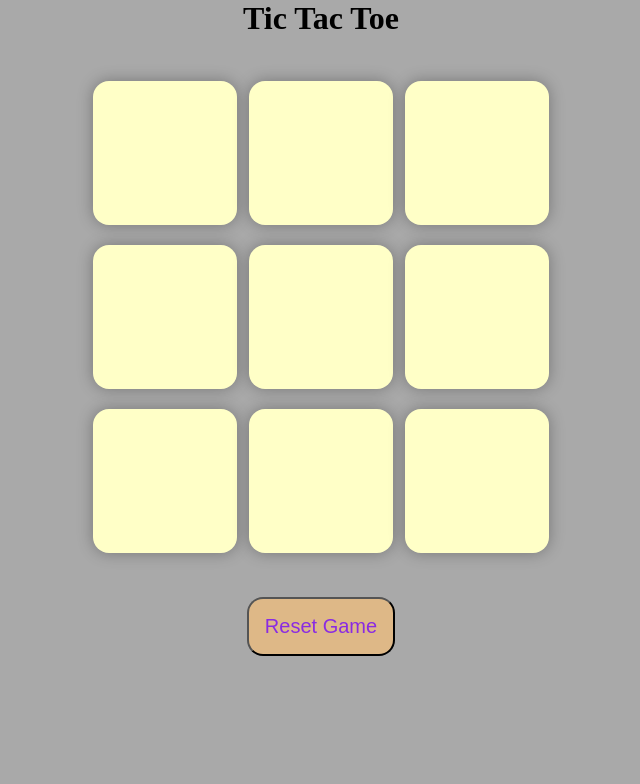
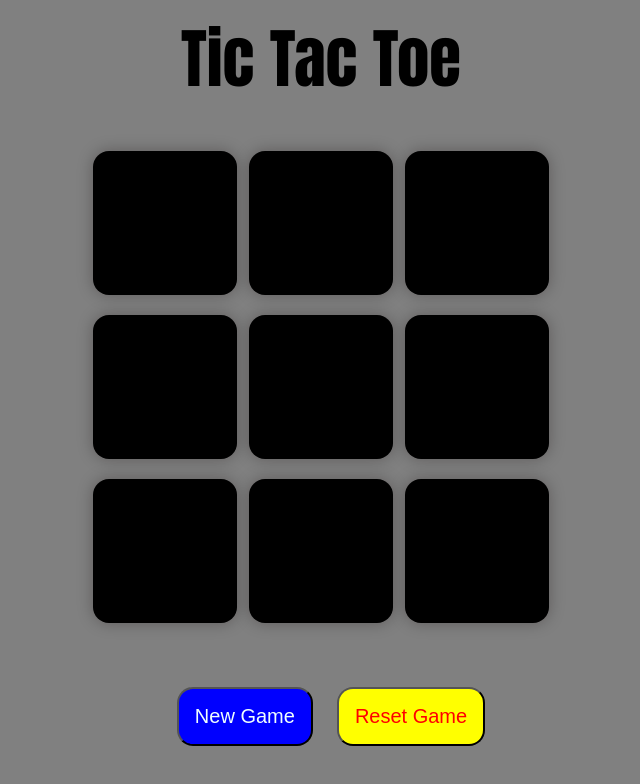
Before and after one commit to Eng99Arjun/Tic-Tac-Toe-Game, a plain HTML site: page index.html in a window 1280 px wide. Both pictures are taken after a click on the button "Reset Game". Shown: the whole page, without its empty margins (319-959 px from the left). Drawn offline with Linux system fonts and the light colour scheme.

Commit message:
done some styling.

```diff
--- a/first.js
+++ b/first.js
@@ -17,6 +17,12 @@ const winPatterns=[
     [6,7,8]
 ];
 
+const resetGame =() =>{
+    turnO=true;
+    enableBoxes();
+    msgContainer.classList.add("hide");
+};
+
 boxes.forEach((box)=>{
     box.addEventListener("click",()=>{
         console.log("Box was clicked");
@@ -33,9 +39,24 @@ boxes.forEach((box)=>{
     });
 });
 
+const disableBoxes=() =>{
+    for (let box of boxes){
+        box.disabled=true;
+    }
+}
+
+const enableBoxes=() =>{
+    for (let box of boxes){
+        box.disabled=false;
+        box.innerText="";
+
+    }
+}
+
 const showWinner=(winner)=>{
     msg.innerText=`Congratulations, Winner is ${winner}`;
     msgContainer.classList.remove("hide");
+    disableBoxes();
 }
 
 const checkWinner=()=>{
@@ -53,3 +74,6 @@ const checkWinner=()=>{
 
     }
 }
+
+newGameBtn.addEventListener("click",resetGame);
+rstbtn.addEventListener("click",resetGame);
--- a/index.html
+++ b/index.html
@@ -9,7 +9,7 @@
 <body>
     <div class="msg-container hide">
         <p id="msg">Winner</p>
-        <button id="reset-btn">New Game</button>
+
     </div>
     <main>
         <h1>Tic Tac Toe</h1>
@@ -26,7 +26,12 @@
                 <button class="box"></button>
             </div>
         </div>
+        <span>
+            <button id="new-btn">New Game</button>
+        </span>
+        <span>
         <button id ="rst-btn">Reset Game</button>
+        </span>
     </main>
 </body>
 <script src="first.js"></script>
--- a/style.css
+++ b/style.css
@@ -3,8 +3,14 @@
     padding: 0;
 }
 
+h1{
+    margin-top: 10px;
+    font-size: 65px;
+    font-family:Impact, Haettenschweiler, 'Arial Narrow Bold', sans-serif;
+}
+
 body{
-    background-color:darkgray;
+    background-color:grey;
     text-align: center;
 }
 
@@ -21,10 +27,10 @@ body{
     width: 18vmin;
     border-radius: 1rem;
     border: none;
-    box-shadow: 0 0 1rem rgba(0,0,0,0.3);
+    box-shadow: 0 0 1rem rgba(14, 6, 6, 0.3);
     font-size: 8vmin;
-    color: rgb(232, 5, 5);
-    background-color: #ffffc7;
+    color: white;
+    background-color:black;
 }
 
 .game{
@@ -39,29 +45,31 @@ body{
 #rst-btn{
     padding: 1rem;
     font-size: 1.25rem;
-    color:blueviolet;
-    background-color: burlywood;
+    color:red;
+    background-color: yellow;
     border-radius: 1rem;
     border:color(from color srgb r g b);
 }
 
 #new-btn{
+    margin: 20px;
     padding: 1rem;
     font-size: 1.25rem;
-    color:blueviolet;
-    background-color: burlywood;
+    color:azure;
+    background-color:blue;
     border-radius: 1rem;
     border:color(from color srgb r g b);
 }
 
 #msg{
-    color: #ffffc7;
+    padding: 10px;
+    color:rgba(128, 0, 87, 0.923);
     font-size: 8vmin;
 
 }
 
 #msg-container{
-    height: 30vmin;
+    height: 70vmin;
 }
 
 .hide{
```
